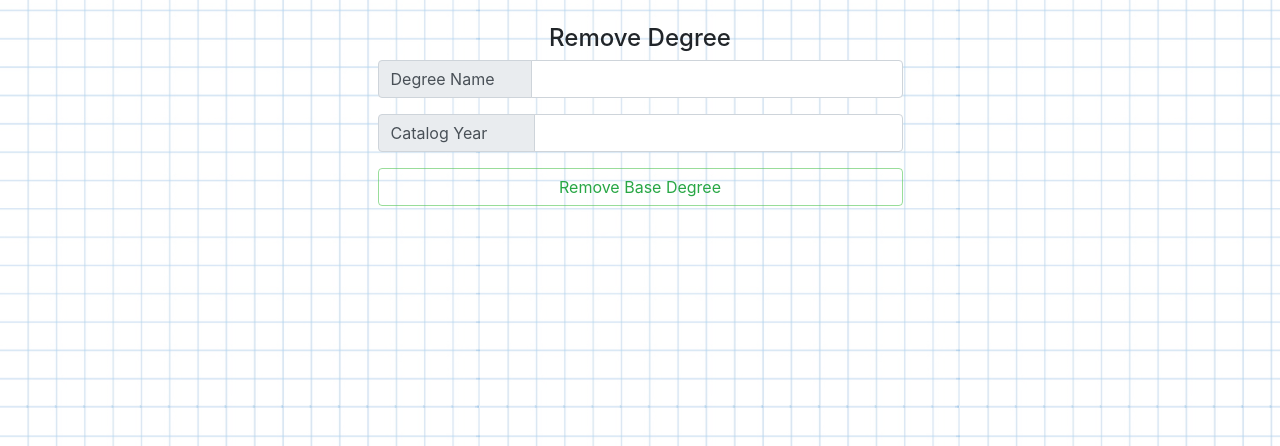
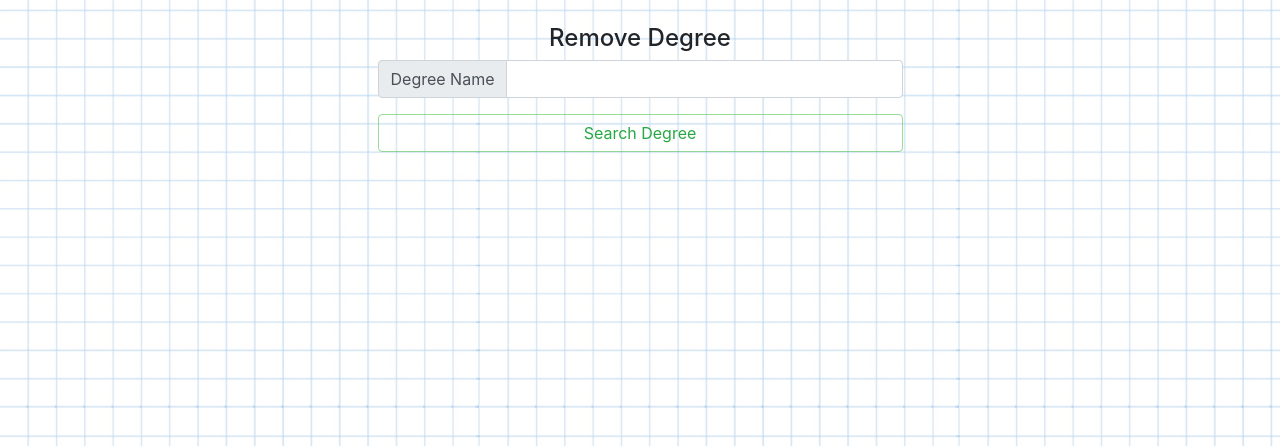
Before and after one commit to CSCE-4901-Capstone-Group-CacheMoney/College-of-Engineering-Degree-Plan-App, a Django app: page /administration/remove-degree/ in a window 1280 px wide. Shown: the part 216-662 px from the top of the page. Run offline with Django 3.2, Linux system fonts and the light colour scheme; the visitor is signed in with stand-in values (Sample User, id 1); some libraries are stand-ins or nearby versions.

Commit message:
Remove Degree (awaiting backend for 'none' string handle), added view degree basis

```diff
--- a/src/administration/views.py
+++ b/src/administration/views.py
@@ -36,10 +36,16 @@ def administrationRemoveDegree(request):
 @csrf_exempt
 def administrationViewDegreeJS(request):
 	degreeSearchText = request.POST.get('degreeSearchText', '')
+	#degreeSearchText = degreeSearchText.replace(' ','')
+	print (degreeSearchText)
 	content={}
 	for d in Degree.objects.filter(name__istartswith=str(degreeSearchText)):
-		content["DegreeName"] = str(d.name)
-		content["DegreeInfo"] = str(d.degreeInfo)
+		content["nDegreeName"]        = str(d.name)
+		content["ndegreeInfo"]  	  = str(d.degreeInfo)
+		content["ncatalogYear"]		  = str(d.catalogYear)
+		content["nCollegeName"] 	  = str(d.CollegeName)
+		content["nspecialty"]         = str(d.specialty)
+		break
 
 	return JsonResponse(content)
 
@@ -314,11 +320,17 @@ def administrationRemoveCourseJS(request):
 
 @csrf_exempt
 def administrationRemoveDegreeJS(request):
+	degreeSearchText = request.POST.get('degreeSearchText', '')		#get message from front end
+	degreeSearchText = degreeSearchText.replace(' ','')				#trim spaces
+
 	nDegreeName = request.POST.get('nDegreeName', '')
 	ncatalogYear = request.POST.get('ncatalogYear', '')
+	# ndegreeInfo = request.POST.get('ndegreeInfo','')
 	nCollegeName = request.POST.get('nCollegeName','')
 	nspecialty = request.POST.get('nspecialty','')
-	value = Degree.objects.filter(name__istartswith=str(nDegreeName), catalogYear__startswith=ncatalogYear, CollegeName__istartswith=str(nCollegeName), specialty__istartswith=str(nspecialty)).delete()
+
+	value = Degree.objects.filter(name__istartswith=str(nDegreeName), catalogYear__startswith=ncatalogYear,
+	CollegeName__istartswith=str(nCollegeName), specialty__istartswith=str(nspecialty)).delete()
 
 	#print(c)
 	if (value[0]==1):
--- a/src/static/js/administration/degree-plans.js
+++ b/src/static/js/administration/degree-plans.js
@@ -147,23 +147,99 @@ $(document).ready(function() {
     });
 
 
-    /*-----------------------remove degree js----------------------------------------- */
+	/*-----------------------remove degree js----------------------------------------- */
+
+	$('#remove-degree-search-input').on('keypress' , function(e) {
+     	var searchText = sanatize($(this).val().trim());
+		// auto complete search for view degree
+		$(this).autocomplete({
+		    lookup: function (query, done) {
+				var result;
+				$.post("/administration/view-degree/js/",
+			    {
+					degreeSearchText: sanatize(searchText)
+				},
+			    function(data,status) {
+					if(!$.isEmptyObject(data)) {
+						result = {
+			            	suggestions: [
+								{"value": data.nDegreeName + " - " + data.ncatalogYear}
+			            	]
+						};
+						done(result);
+					} else {
+						result = { suggestions: [] };
+						done(result);
+					}
+				});
+		    },
+		    onSelect: function (suggestion) {
+				$("#remove-degree-search-input").val(suggestion.value.split("-")[0].trim());
+				$("#remove-degree-search-btn").click();
+		    }
+		});
+	});
+
+	$(document).on("click", "#remove-degree-search-btn", function(e) {
+    	// send request to the back-end...
+		$.post("/administration/view-degree/js/",
+   		{
+			degreeSearchText: sanatize($("#remove-degree-search-input").val().trim())
+   		},
+   		function(data,status) {
+			if(!$.isEmptyObject(data)) {
+	    		// add data to fields below...
+		    	$("#remove-degree-name").val(data.nDegreeName);
+				$("#remove-college-name").val(data.nCollegeName);
+				$("#remove-catalog-year").val(data.ncatalogYear);
+				$("#remove-specialization").val(data.nspecialty);
+
+				// now show the input fields to the user
+				$("#remove-degree-alert").removeClass("alert-danger");
+				$("#remove-degree-alert").addClass("alert-success");
+				$("#remove-degree-alert").text("Degree Found!");
+				$("#remove-degree-alert").removeClass("d-none");
+
+
+				// show form and scroll degree fields into view
+				$("#remove-degree-form").removeClass("d-none");
+				$('html, body').animate({
+			    	scrollTop: $("#remove-degree-search-btn").offset().top -20,
+			    	scrollLeft: $("#remove-degree-search-btn").offset().left -20
+				});
+
+   			} else {
+				$("#remove-degree-alert").addClass("d-none");
+   				$("#remove-degree-alert").removeClass("alert-success");
+				$("#remove-degree-alert").addClass("alert-danger");
+				$("#remove-degree-alert").text("Cannot Find Degree!");
+				$("#remove-degree-alert").removeClass("d-none");
+   			}
+   		});
+    });
+
+    // also capture enter key to trigger above function
+    $("#remove-degree-search-input").keypress(function(e) {
+        if(e.which == 13) { $("#remove-degree-search-btn").click(); }
+	});
+
 	$(document).on("click", "#remove-degree-submit-btn", function(e) {
-    	// send request to the back-end...
+		// send request to the back-end...
 		$.post("/administration/remove-degree/js/",
    		{
-   			// nDegreeCollegeName: $("#degreeremoveinputGroupSelect-1").val().trim(),
-   			nDegreeName: $("#degreeremoveinputGroupSelect-2").val().trim(),
-			ncatalogYear: $("#degreeremoveinputGroupSelect-3").val().trim()
-			// ndegreeInfo: $("#degreeremoveinputGroupSelect-4").val().trim()
+			   degreeSearchText: sanatize($("#remove-degree-name").val().trim()),
+			   nDegreeName: sanatize($("#remove-degree-name").val().trim()),
+			   ncatalogYear: sanatize($("#remove-catalog-year").val().trim()),
+			   nCollegeName: sanatize($("#remove-college-name").val().trim()),
+			   nspecialty: sanatize($("#remove-specialization").val().trim())
    		},
    		function(data,status) {
-   			if(data.success.toLowerCase().indexOf("true") != -1) {
-   				$("#remove-degree-submit-alert").removeClass("alert-danger");
+   			if(data.success.toLowerCase().indexOf("success") != -1) {
+   				$("#remove-degeee-submit-alert").removeClass("alert-danger");
 				$("#remove-degree-submit-alert").addClass("alert-success");
 				$("#remove-degree-submit-alert").text(data.message);
 				$("#remove-degree-submit-alert").removeClass("d-none");
-				// show form and scroll course fields into view
+				// show form and scroll degree fields into view
 				$('html, body').animate({
 				    scrollTop: $("#remove-degree-submit-btn").offset().top -20,
 				    scrollLeft: $("#remove-degree-submit-btn").offset().left -20
@@ -177,10 +253,4 @@ $(document).ready(function() {
    		});
     });
 
-    // also capture enter key to trigger above function
-    $("#degreeremoveinputGroupSelect-4").keypress(function(e) {
-        if(e.which == 13) { $("#remove-degree-submit-btn").click(); }
-    });
-
-
 });
--- a/src/templates/administration/degree-plans/remove-degree.html
+++ b/src/templates/administration/degree-plans/remove-degree.html
@@ -1,6 +1,67 @@
 {% extends 'administration/base.html' %}
 
 {% block content %}
+
+<div class="container">
+  <div class="page-header text-center">
+    <h4>Remove Degree</h4>
+  </div>
+    <div class="row">
+      <div class="col-md-3"></div>
+        <div class="col-md-6">
+            <div>
+              <div class="input-group mb-3">
+                <div class="input-group-prepend">
+                  <span class="input-group-text" id="inputGroup-sizing-default">Degree Name</span>
+                </div>
+                <input id="remove-degree-search-input" type="text" class="form-control" aria-label="Default" aria-describedby="inputGroup-sizing-default">
+              </div>
+              <button id="remove-degree-search-btn" type="button" class="btn btn-outline-success btn-block">Search Degree</button>
+            </div>
+        </div>
+    </div>
+    <!--Reval after searching for course-->
+    <div class="row">
+      <div class="col-md-3"></div>
+        <div class="col-md-6">
+          <div id="remove-degree-alert" class="alert mt-2 d-none text-center" role="alert"></div>
+            <div id="remove-degree-form" class="mb-3 d-none">
+
+              <div class="input-group mb-3">
+                <div class="input-group-prepend">
+                  <span class="input-group-text" style="padding-right: 2.2em;" id="inputGroup-sizing-default-1">Degree Name</span>
+                </div>
+                <input id="remove-degree-name" type="text" readonly class="form-control" aria-label="Default" aria-describedby="inputGroup-sizing-default-1">
+              </div>
+
+              <div class="input-group mb-3">
+                <div class="input-group-prepend">
+                  <span class="input-group-text" style="padding-right: 1.8em;" id="inputGroup-sizing-default-2">College Name</span>
+                </div>
+                <input id="remove-college-name" type="text" readonly class="form-control" aria-label="Default" aria-describedby="inputGroup-sizing-default-2">
+              </div>
+
+              <div class="input-group mb-3">
+                <div class="input-group-prepend">
+                  <span class="input-group-text" style="padding-right: 2.9em;" id="inputGroup-sizing-default-2">Catalog Year</span>
+                </div>
+                <input id="remove-catalog-year" type="text" readonly class="form-control" aria-label="Default" aria-describedby="inputGroup-sizing-default-2">
+              </div>
+
+              <div class="input-group mb-3">
+                <div class="input-group-prepend">
+                  <span class="input-group-text" style="padding-right: 3.3em;" id="inputGroup-sizing-default-4">Specialization</span>
+                </div>
+                <input id="remove-specialization" type="text" readonly class="form-control" aria-label="Default" aria-describedby="inputGroup-sizing-default-4">
+              </div>
+
+              <button id="remove-degree-submit-btn" type="button" class="btn btn-outline-success btn-block">Remove Degree</button>
+              <div id="remove-degree-submit-alert" class="alert mt-2 d-none text-center" role="alert"></div>
+            </div>
+        </div>
+    </div>
+</div>
+<!--
 <style>
   /*some custom css for padding the search dropdown*/
   .select2-container--default .select2-selection--single {
@@ -17,12 +78,12 @@
         <div class="col-md-6">
             <div id="remove-degree-form" class="mb-3">
 
-              <!-- <div class="input-group mb-3">
+              <div class="input-group mb-3">
                 <div class="input-group-prepend">
                   <span class="input-group-text" style="padding-right: 2.2em;" id="inputGroup-sizing-default-1">College Name</span>
                 </div>
                 <input id="degreeremoveinputGroupSelect-1" type="text" class="form-control" aria-label="Default" aria-describedby="inputGroup-sizing-default-1">
-              </div> -->
+              </div>
 
               <div class="input-group mb-3">
                 <div class="input-group-prepend">
@@ -38,22 +99,22 @@
                 <input id="degreeremoveinputGroupSelect-3" type="text" class="form-control" aria-label="Default" aria-describedby="inputGroup-sizing-default-2">
               </div>
 
-              <!-- Example input(?): Core, University, Electrical Engineering, Free Electives -->
-              <!-- <div class="input-group mb-3">
+             <div class="input-group mb-3">
                 <div class="input-group-prepend">
-                  <span class="input-group-text" style="padding-right: 3.8em;" id="inputGroup-sizing-default-4">Groupings</span>
+                  <span class="input-group-text" style="padding-right: 3.8em;" id="inputGroup-sizing-default-4">Specialty</span>
                 </div>
                 <input id="degreeremoveinputGroupSelect-4" type="text" class="form-control" aria-label="Default" aria-describedby="inputGroup-sizing-default-4">
-              </div> -->
+              </div>
+- ->
 
-              <button id="remove-degree-submit-btn" type="button" class="btn btn-outline-success btn-block">Remove Base Degree</button>
+              <button id="remove-degree-submit-btn" type="button" class="btn btn-outline-success btn-block">Remove Degree</button>
               <div id="remove-degree-submit-alert" class="alert mt-2 d-none text-center" role="alert"></div>
             </div>
         </div>
     </div>
     <div class="row">
-      <!-- where results can go -->
+      <!- - where results can go - ->
     </div>
 </div>
-
+-->
 {% endblock %}
```
